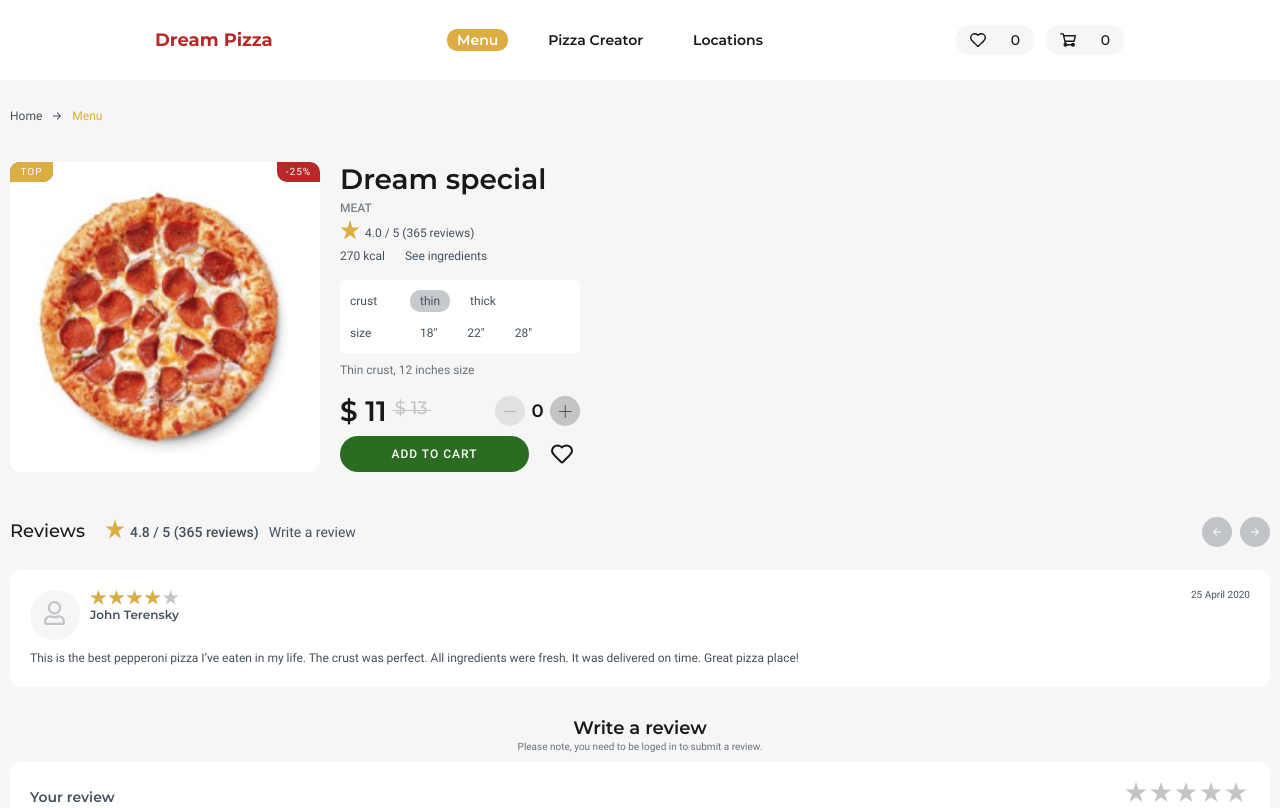
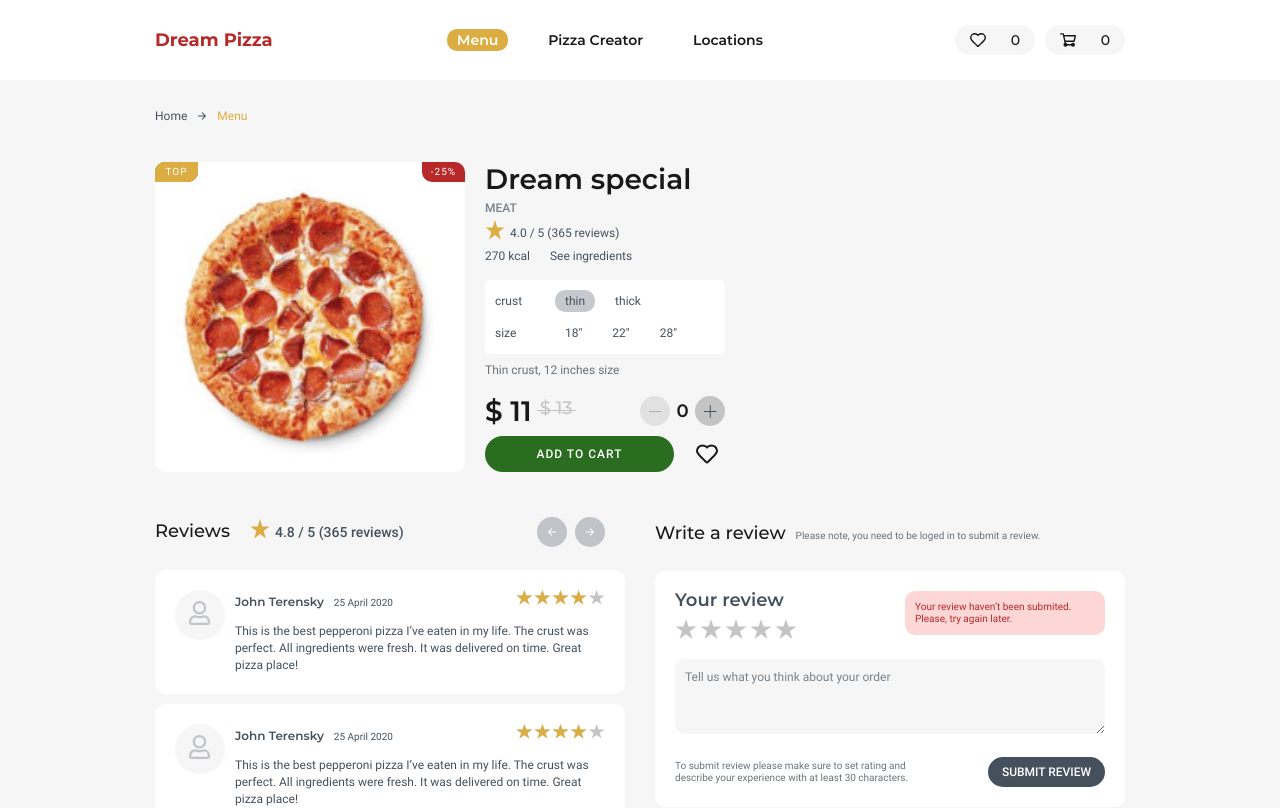
Before and after one commit to truefiesta/dream-pizza, a React app: page /pizza in a window 1280 px wide. Shown: the top 808 px of the page. Built offline with nearby package versions, Linux system fonts and the light colour scheme.

Commit message:
Complete styles of review form and reviews sections for large screens

```diff
--- a/src/components/app/app.css
+++ b/src/components/app/app.css
@@ -244,6 +244,10 @@
     line-height: 10px;
   }
 
+  .pizza-page .reviews {
+    margin-bottom: 50px;
+  }
+
   .pizza-page .reviews-top {
     justify-content: flex-start;
     margin-bottom: 30px;
@@ -293,6 +297,12 @@
 
   .pizza-page .reviews {
     position: relative;
+  }
+
+  .pizza-page .review-container {
+    display: flex;
+    padding-bottom: 30px;
+    overflow: scroll;
   }
 
   .pizza-page .controls-list {
@@ -378,4 +388,40 @@
     padding-right: 15px;
     padding-bottom: 60px;
   }
+
+  .pizza-page .wrapper {
+    width: 970px;
+    padding-left: 15px;
+    padding-right: 15px;
+    padding-bottom: 60px;
+  }
+
+  .pizza-page .reviews-wrapper {
+    display: flex;
+    justify-content: space-between;
+  }
+
+  .pizza-page .reviews {
+    width: 470px;
+  }
+
+  .pizza-page .new-review {
+    width: 470px;
+    margin: 0;
+  }
+
+  .pizza-page .reivews-new-review-link {
+    display: none;
+  }
+
+  .pizza-page .review-container {
+    overflow: hidden;
+    padding-bottom: 0;
+    flex-direction: column;
+    min-height: 240px;
+  }
+
+  .pizza-page .controls-list {
+    right: 20px;
+  }
 }
--- a/src/components/review-form/review-form.css
+++ b/src/components/review-form/review-form.css
@@ -12,11 +12,10 @@
   margin-bottom: 3px;
 
   font-family: "Montserrat", sans-serif;
-  font-weight: 600;
+  font-weight: 500;
   font-size: 18px;
   line-height: 22px;
   color: var(--basic-black);
-  text-align: center;
 }
 
 .review-title-note,
@@ -56,6 +55,10 @@
   color: var(--full-dark-gray);
 }
 
+.review-form-text::placeholder {
+  color: var(--semi-dark-gray);
+}
+
 .review-form-text {
   margin-bottom: 10px;
   box-sizing: border-box;
@@ -80,8 +83,22 @@
 .review-form-top {
   display: flex;
   justify-content: space-between;
+  flex-wrap: wrap;
   align-items: baseline;
   margin-bottom: 20px;
+}
+
+.reiview-error {
+  margin: 0;
+  margin-top: 10px;
+  font-family: "Roboto", Arial, Helvetica, sans-serif;
+  font-size: 10px;
+  line-height: 12px;
+  padding: 10px;
+  border-radius: 10px;
+  background-color: var(--bg-error);
+  color: var(--basic-red);
+  width: 100%;
 }
 
 /* Rating */
@@ -112,3 +129,59 @@
 .review-form-rating-label:hover ~ .review-form-rating-label svg {
   fill: var(--basic-yellow);
 }
+
+@media (min-width: 600px) {
+  .new-review {
+    width: 310px;
+    margin: 0 auto;
+    margin-bottom: 50px;
+  }
+
+  .new-review-title-container {
+    text-align: left;
+  }
+}
+
+@media (min-width: 1000px) {
+  .new-review-title-container {
+    display: flex;
+    align-items: baseline;
+    margin-bottom: 20px;
+  }
+
+  .review-title {
+    margin-right: 10px;
+  }
+
+  .review-form-top {
+    flex-direction: column;
+    position: relative;
+  }
+
+  .review-form-title {
+    font-size: 18px;
+    line-height: 18px;
+    margin-bottom: 10px;
+  }
+
+  .review-form-text {
+    margin-bottom: 20px;
+  }
+
+  .review-form-bottom {
+    display: flex;
+    align-items: center;
+  }
+
+  .review-form-note {
+    margin-bottom: 0;
+  }
+
+  .reiview-error {
+    margin-top: 0;
+    position: absolute;
+    top: 0;
+    right: 0;
+    width: 180px;
+  }
+}
--- a/src/components/review-form/review-form.jsx
+++ b/src/components/review-form/review-form.jsx
@@ -86,6 +86,10 @@ const ReviewForm = () => {
               </svg>
             </label>
           </div>
+          <p className="reiview-error">
+            Your review haven’t been submited.
+            Please, try again later.
+          </p>
         </div>
         <textarea
           id="review-text"
@@ -93,6 +97,7 @@ const ReviewForm = () => {
           className="review-form-text"
           placeholder="Tell us what you think about your order"
         ></textarea>
+        <div className="review-form-bottom">
           <p className="review-form-note">
             To submit review please make sure to set rating and describe your
             experience with at least 30 characters.
@@ -100,6 +105,7 @@ const ReviewForm = () => {
           <button type="submit" className="dark-button review-form-submit">
             Submit review
           </button>
+        </div>
       </form>
     </section>
   );
--- a/src/components/review/review.css
+++ b/src/components/review/review.css
@@ -1,5 +1,6 @@
 .review {
   padding: 20px;
+  margin-bottom: 10px;
   background-color: var(--basic-white);
   border-radius: 10px;
 
@@ -98,3 +99,67 @@
   line-height: 17px;
   color: var(--full-dark-gray);
 }
+
+@media (min-width: 600px) {
+  .review {
+    box-sizing: border-box;
+    width: 190px;
+    margin-right: 20px;
+  }
+
+  .review-user-avatar {
+    flex-shrink: 0;
+  }
+
+  .review-details-info {
+    width: 90px;
+    display: flex;
+    flex-direction: column;
+  }
+
+  .review-date {
+    position: static;
+  }
+
+  .review-rating {
+    margin-bottom: 10px;
+  }
+}
+
+@media (min-width: 1000px) {
+  .review {
+    width: 470px;
+    margin-right: 0;
+  }
+
+  .review-details {
+    position: relative;
+    padding-left: 60px;
+  }
+
+  .review-user-avatar {
+    position: absolute;
+    top: 0;
+    left: 0;
+  }
+
+  .review-details-info {
+    width: 370px;
+    flex-direction: row;
+    align-items: baseline;
+  }
+
+  .review-rating {
+    margin-left: auto;
+    margin-bottom: 0;
+    order: 1;
+  }
+
+  .review-user-name {
+    margin-right: 10px;
+  }
+
+  .review-text {
+    padding-left: 60px;
+  }
+}
--- a/src/pages/pizza.jsx
+++ b/src/pages/pizza.jsx
@@ -16,6 +16,7 @@ const Pizza = () => {
           <h1 className="visually-hidden">Pizza page</h1>
           <Breadcrumbs />
           <CardDetails />
+          <div className="reviews-wrapper">
           <section id="reviews" className="reviews">
             <div className="reviews-top">
               <h2 className="reviews-title">Reviews</h2>
@@ -24,10 +25,15 @@ const Pizza = () => {
             </div>
             <div className="review-container">
               <Review />
+              <Review />
+              <Review />
+              <Review />
+              <Review />
             </div>
             <PrevNextControls />
           </section>
           <ReviewForm />
+          </div>
         </div>
       </main>
       <Footer />
--- a/src/styles/index.css
+++ b/src/styles/index.css
@@ -19,6 +19,7 @@
   --light-dark-gray: rgba(68, 81, 93, 0.05);
   --bg-gray: #f6f6f7;
   --dark-red: #9f2323;
+  --bg-error: #fdd6d6;
 
   --border-radius: 10px;
 }
```
Lines whose indentation alone changed are shown as unchanged.
